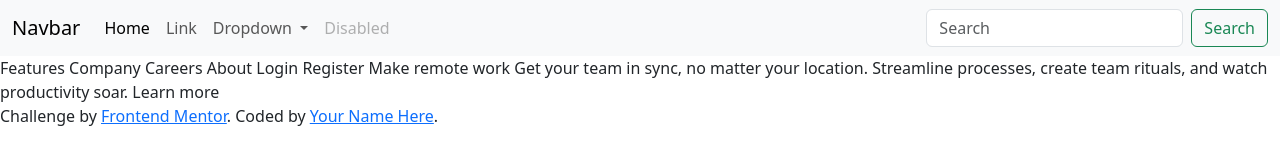
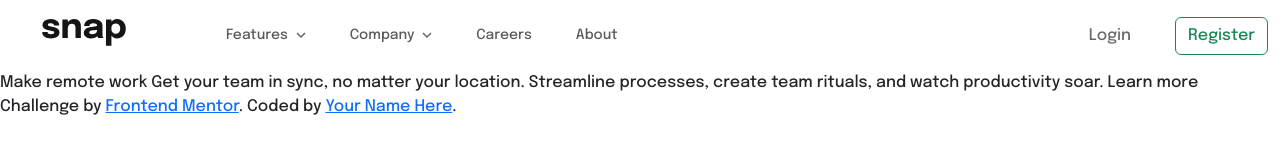
Before and after one commit to tchytech/snap-home-page, a plain HTML site: page index.html in a window 1280 px wide. Drawn offline with nearby package versions, Linux system fonts and the light colour scheme.

Commit message:
new file added and updated

```diff
--- a/index.html
+++ b/index.html
@@ -4,28 +4,34 @@
   <meta charset="UTF-8">
   <meta name="viewport" content="width=device-width, initial-scale=1.0"> <!-- displays site properly based on user's device -->
   <link href="https://cdn.jsdelivr.net/npm/bootstrap@5.3.1/dist/css/bootstrap.min.css" rel="stylesheet" integrity="sha384-4bw+/aepP/YC94hEpVNVgiZdgIC5+VKNBQNGCHeKRQN+PtmoHDEXuppvnDJzQIu9" crossorigin="anonymous">
-  <link rel="icon" type="image/png" sizes="32x32" href="./images/favicon-32x32.png">
+  <link rel="icon" type="image/png" sizes="32x32" href="./images/logo.svg">
+  <link rel="stylesheet" href="main.css">
 
   <title>Frontend Mentor | Intro section with dropdown navigation</title>
 </head>
 <body>
-  <nav class="navbar navbar-expand-lg bg-body-tertiary">
+  <nav class="navbar navbar-expand-lg">
     <div class="container-fluid">
-      <a class="navbar-brand" href="#">Navbar</a>
+      <a class="navbar-brand" href="#"><img src="./images/logo.svg" alt="logo"></a>
       <button class="navbar-toggler" type="button" data-bs-toggle="collapse" data-bs-target="#navbarSupportedContent" aria-controls="navbarSupportedContent" aria-expanded="false" aria-label="Toggle navigation">
         <span class="navbar-toggler-icon"></span>
       </button>
       <div class="collapse navbar-collapse" id="navbarSupportedContent">
         <ul class="navbar-nav me-auto mb-2 mb-lg-0">
-          <li class="nav-item">
-            <a class="nav-link active" aria-current="page" href="#">Home</a>
-          </li>
-          <li class="nav-item">
-            <a class="nav-link" href="#">Link</a>
+          <li class="nav-item dropdown">
+            <a class="nav-link" href="#" role="button" data-bs-toggle="dropdown" aria-expanded="false">
+             Features <img src="./images/icon-arrow-down.svg" alt="icon-arrow-down">
+            </a>
+            <ul class="dropdown-menu">
+              <li><a class="dropdown-item" href="#">Action</a></li>
+              <li><a class="dropdown-item" href="#">Another action</a></li>
+              <li><hr class="dropdown-divider"></li>
+              <li><a class="dropdown-item" href="#">Something else here</a></li>
+            </ul>
           </li>
           <li class="nav-item dropdown">
-            <a class="nav-link dropdown-toggle" href="#" role="button" data-bs-toggle="dropdown" aria-expanded="false">
-              Dropdown
+            <a class="nav-link" href="#" role="button" data-bs-toggle="dropdown" aria-expanded="false">
+              Company <img src="./images/icon-arrow-down.svg" alt="icon-arrow-down">
             </a>
             <ul class="dropdown-menu">
               <li><a class="dropdown-item" href="#">Action</a></li>
@@ -35,24 +41,20 @@
             </ul>
           </li>
           <li class="nav-item">
-            <a class="nav-link disabled" aria-disabled="true">Disabled</a>
+            <a class="nav-link" href="#">Careers</a>
+          </li>
+
+          <li class="nav-item">
+            <a class="nav-link" href="#">About</a>
           </li>
         </ul>
-        <form class="d-flex" role="search">
-          <input class="form-control me-2" type="search" placeholder="Search" aria-label="Search">
-          <button class="btn btn-outline-success" type="submit">Search</button>
+        <form class="d-flex" role="button">
+          <button class="btn btn-outline-success Login" type="submit">Login</button>
+          <button class="btn btn-outline-success" type="submit">Register</button>
         </form>
       </div>
     </div>
   </nav>
-  Features
-  Company
-  Careers
-  About
-
-  Login
-  Register
-
   Make remote work
 
   Get your team in sync, no matter your location. Streamline processes,
--- /dev/null
+++ b/main.css
@@ -0,0 +1,39 @@
+@import url('https://fonts.googleapis.com/css2?family=Epilogue:wght@500;700&family=Montserrat:wght@400;500;700&family=Poppins:wght@400;600&display=swap');
+body{
+    margin: 0;
+    padding: 0;
+    font-family: 'Epilogue', sans-serif;
+}
+
+.navbar-brand{
+margin-left: 1.5em;
+width: 100px;
+height: 50px;
+margin-top: 5px;
+align-items: center;
+justify-content: center;
+}
+.collapse{
+    margin-left: 2em;
+}
+.collapse ul li{
+    margin-left: 2em;
+    font-size: 14px;
+    font-weight: 500;
+}
+.collapse img {
+    margin-left: 0.3em;
+}
+.d-flex{
+    font-size: 10px;
+}
+.d-flex .Login{
+    margin-right: 2em;
+    border: none;
+    font-weight: 500;
+    color: hsl(0, 0%, 41%);
+}
+.Register{
+    border-color: hsl(0, 0%, 41%);
+    color: hsl(0, 0%, 41%);
+}
```
